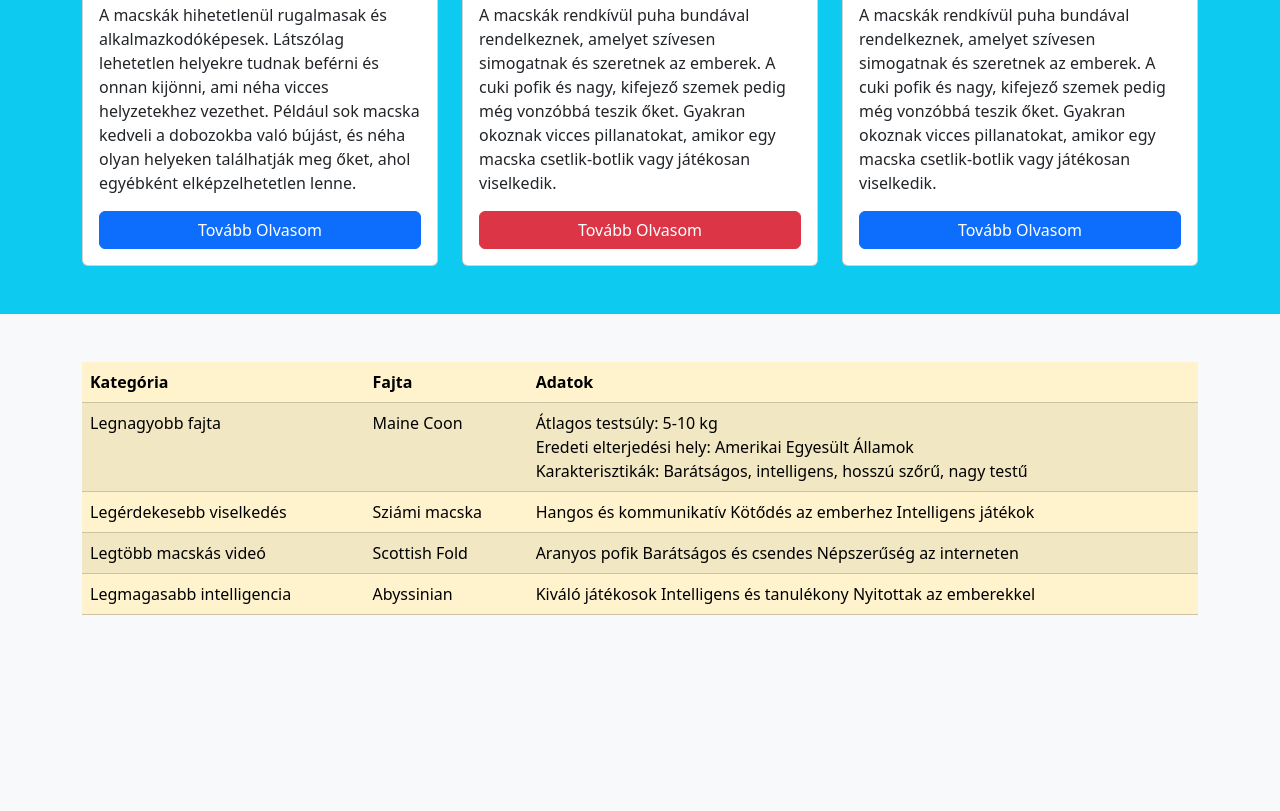
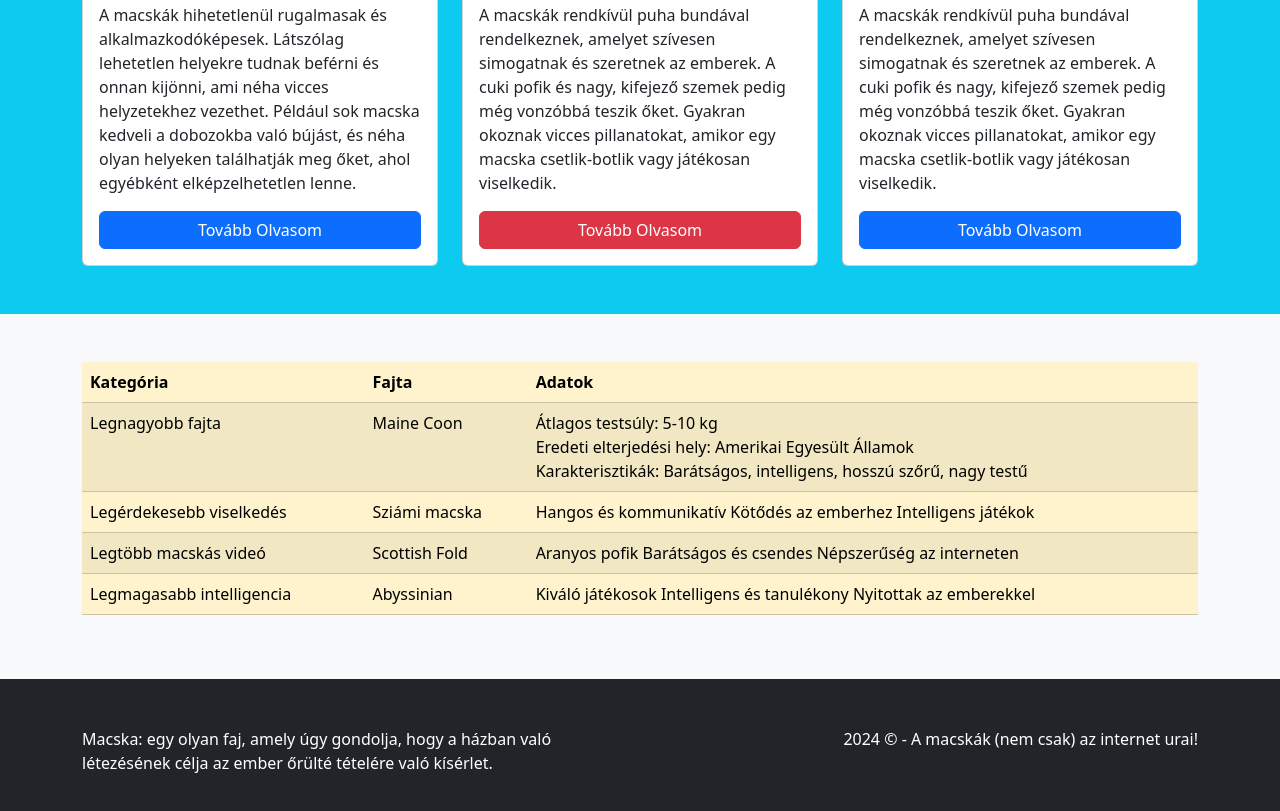
Before and after one commit to koqszka888/cicas, a plain HTML site: page index.html in a window 1280 px wide. Shown: the part 1014-1825 px from the top of the page. Before the commit the page ends 1645 px from the top, so only its background shows below. Drawn offline with nearby package versions, Linux system fonts and the light colour scheme.

Commit message:
kesz veboldal

```diff
--- a/index.html
+++ b/index.html
@@ -177,7 +177,19 @@
     </section>
 
 
-    <footer>
+    <footer class="container-fluid bg-dark text-white mt-5 py-5">
+<div class="container">
+    <div class="row">
+        <div class="col-12 col-md-6 text-center text-md-start">
+            Macska: egy olyan faj, amely úgy gondolja, hogy a házban való létezésének célja az ember őrülté tételére való kísérlet.
+        </div>
+        <div class="col-12 col-md-6 text-center text-md-end">
+            2024 &copy; - A macskák (nem csak) az internet urai!
+        </div>
+    </div>
+</div>
+
+
 
     </footer>
 
```
